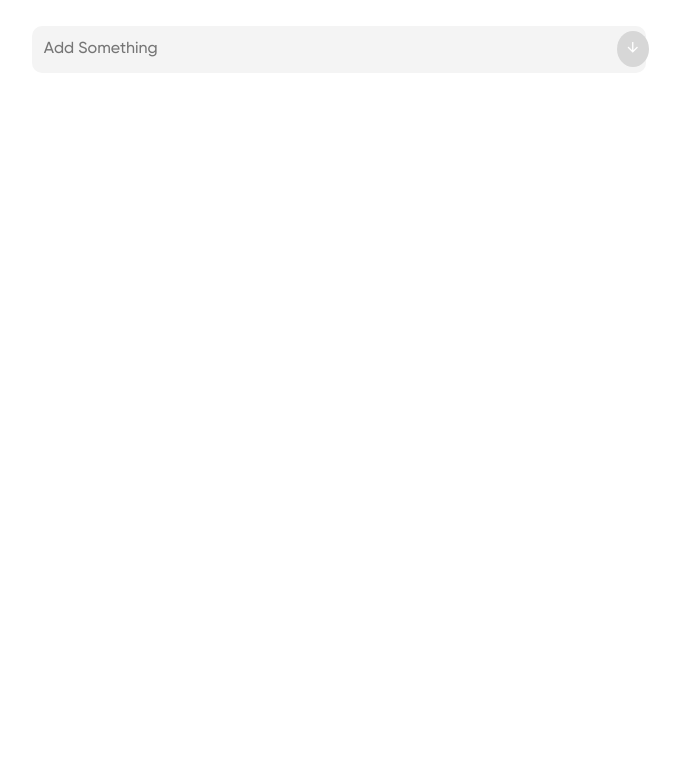
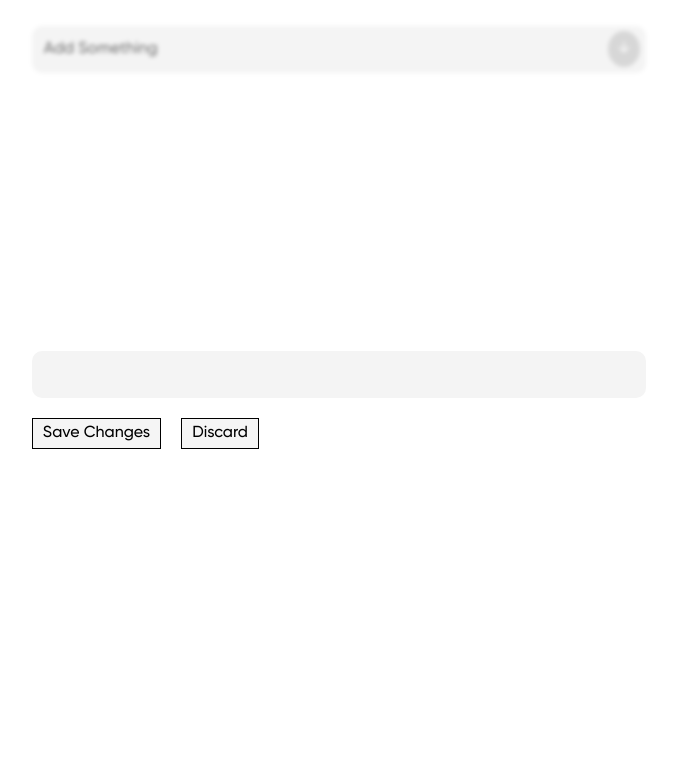
Before and after one commit to AliAli-Github/Todo-App, a plain HTML site: page index.html in a window 1280 px wide. Shown: the whole page, without its empty margins (301-981 px from the left). Drawn offline with nearby package versions, Linux system fonts and the light colour scheme.

Commit message:
edit task function remaining.

```diff
--- a/index.html
+++ b/index.html
@@ -14,12 +14,21 @@
 
     <div class="container">
         <div class="prompt-div">
-            <textarea id="prompt-textarea" placeholder="Add Something" rows="1"></textarea>
-            <button disabled id="add-task-btn"><i class="ri-arrow-down-line"></i></button>
+            <div class="prompt-div-inner">
+                <textarea id="prompt-textarea" placeholder="Add Something" rows="1"></textarea>
+                <button disabled id="add-task-btn"><i class="ri-arrow-down-line"></i></button>
+            </div>
         </div>
-        <div class="tasks-list">
-
+        <div class="edit-todo-div">
+            <div class="edit-todo">
+                <textarea id="edit-textarea" rows="1" autofocus></textarea>
+                <div class="btn-div">
+                    <button>Save Changes</button>
+                    <button>Discard</button>
+                </div>
+            </div>
         </div>
+        <div class="tasks-list"></div>
     </div>
 
     <!-- Gsap animation Library -->
--- a/script.js
+++ b/script.js
@@ -1,7 +1,8 @@
-const textarea = document.getElementById("prompt-textarea");
+const textarea = document.querySelector("#prompt-textarea");
 const addTodoBtn = document.querySelector("#add-task-btn");
 const taskList = document.querySelector(".tasks-list");
-let allTodos = [];
+
+function checkPrompt() {
     textarea.addEventListener('input', function () {
         if (textarea.value !== "") {
             addTodoBtn.style.backgroundColor = "black";
@@ -14,26 +15,37 @@ textarea.addEventListener('input', function () {
         this.style.height = "auto";
         this.style.height = `${this.scrollHeight}px`;
     });
+}
+
+checkPrompt();
 
 function addTodo() {
+
     addTodoBtn.addEventListener("click", () => {
+        if (textarea.value !== "") {
             taskList.innerHTML += ` <div class="task">
             <span class="normal"></span>
             <p>${textarea.value}</p>
             <i onmouseenter="showMenu(this)" class="ri-more-2-line options-btn"></i>
             <div onmouseleave="hideMenu(this)" class="menu">
                 <li onclick="deleteTask(this)"><i class="ri-delete-bin-line"></i> Delete</li>
-            <li><i class="ri-pencil-line"></i> Edit</li>
+                <li onclick="editTodo()"><i class="ri-pencil-line"></i> Edit</li>
                 <li onclick="changeColor(this,'#ff00003e','#ff0000')"><span class="red"></span> Urgent</li>
                 <li onclick="changeColor(this,'#ffff0038','#daa520')"><span class="yellow"></span> Important</li>
                 <li onclick="changeColor(this,'#87cfeb51','#0f99d0')"><span class="blue"></span> Assigned</li>
             </div>
         </div>`;
             textarea.value = "";
-    })
+        }
+    });
+
 }
 
 addTodo();
+
+function editTodo() {
+
+}
 
 function changeColor(elem, bgColor, border) {
     let targetElem = elem.parentNode.parentNode.childNodes;
--- a/style.css
+++ b/style.css
@@ -28,11 +28,90 @@ body {
 }
 
 .prompt-div {
-    position: relative;
     width: 100%;
 }
 
 .prompt-div textarea {
+    padding: 14px 12px;
+    padding-right: 48px;
+    resize: none;
+    display: block;
+    margin: auto;
+    width: 100%;
+    border-radius: 10px;
+    max-height: 60px;
+    border: none;
+    outline: none;
+    background-color: #F4F4F4;
+}
+
+textarea::-webkit-scrollbar {
+    display: none;
+}
+
+.prompt-div-inner {
+    margin: auto;
+    position: relative;
+    width: 50%;
+}
+
+.prompt-div button {
+    position: absolute;
+    top: 50%;
+    transform: translateY(-50%);
+    right: 1%;
+    background-color: #d7d7d7;
+    border: none;
+    color: white;
+    padding: 8px;
+    border-radius: 50%;
+    cursor: pointer;
+}
+
+.edit-todo-div {
+    padding: 2vw;
+    position: fixed;
+    top: 0;
+    left: 0;
+    width: 100%;
+    height: 100dvh;
+    backdrop-filter: blur(2px);
+    z-index: 999;
+    display: flex;
+    justify-content: center;
+    align-items: center;
+    /* display: none; */
+    /* do display flex on JavaScript */
+}
+
+.edit-todo {
+    width: 100%;
+    display: flex;
+    align-items: flex-start;
+    gap: 20px;
+    flex-direction: column;
+}
+
+.btn-div {
+    margin: auto;
+    width: 50%;
+    display: flex;
+    gap: 20px;
+}
+
+.btn-div button {
+    padding: 5px 10px;
+    cursor: pointer;
+    border: 1px solid black;
+    background-color: whitesmoke;
+    color: black;
+}
+
+.btn-div button:hover {
+    background-color: white;
+}
+
+.edit-todo textarea {
     padding: 14px 12px;
     padding-right: 48px;
     resize: none;
@@ -46,29 +125,12 @@ body {
     background-color: #F4F4F4;
 }
 
-textarea::-webkit-scrollbar {
-    display: none;
-}
-
-.prompt-div button {
-    position: absolute;
-    top: 50%;
-    transform: translateY(-50%);
-    left: 72.6%;
-    background-color: #d7d7d7;
-    border: none;
-    color: white;
-    padding: 8px;
-    border-radius: 50%;
-    cursor: pointer;
-}
-
 .tasks-list {
     margin: 20px 0px 10px 0px;
     padding-right: 10px;
     width: 50%;
     height: 100%;
-    /* overflow: auto; */
+    overflow: auto;
 }
 
 .tasks-list::-webkit-scrollbar {
@@ -81,6 +143,7 @@ textarea::-webkit-scrollbar {
 }
 
 .task {
+    width: 100%;
     position: relative;
     margin: 10px 0px;
     background-color: #F4F4F4;
@@ -117,7 +180,7 @@ textarea::-webkit-scrollbar {
     background-color: #F4F4F4;
     border: 1px solid #bcbbbb;
     right: 0.5%;
-    bottom: 6%;
+    top: 6%;
     visibility: hidden;
     opacity: 0.5;
 }
@@ -164,3 +227,43 @@ textarea::-webkit-scrollbar {
     border: 1px solid #0f99d0;
     background-color: #87cfeb51;
 }
+
+@media (min-width: 768px) and (max-width: 991px) {
+    .prompt-div-inner {
+        width: 80%;
+    }
+
+    .tasks-list {
+        width: 80%;
+    }
+
+    .btn-div {
+        width: 80%;
+    }
+
+    .edit-todo textarea {
+        width: 80%;
+    }
+}
+
+@media (max-width: 767px) {
+    .prompt-div-inner {
+        width: 100%;
+    }
+
+    .tasks-list {
+        width: 100%;
+    }
+
+    .options-btn {
+        bottom: 15%;
+    }
+
+    .btn-div {
+        width: 100%;
+    }
+
+    .edit-todo textarea {
+        width: 100%;
+    }
+}
```
Lines whose indentation alone changed are shown as unchanged.
